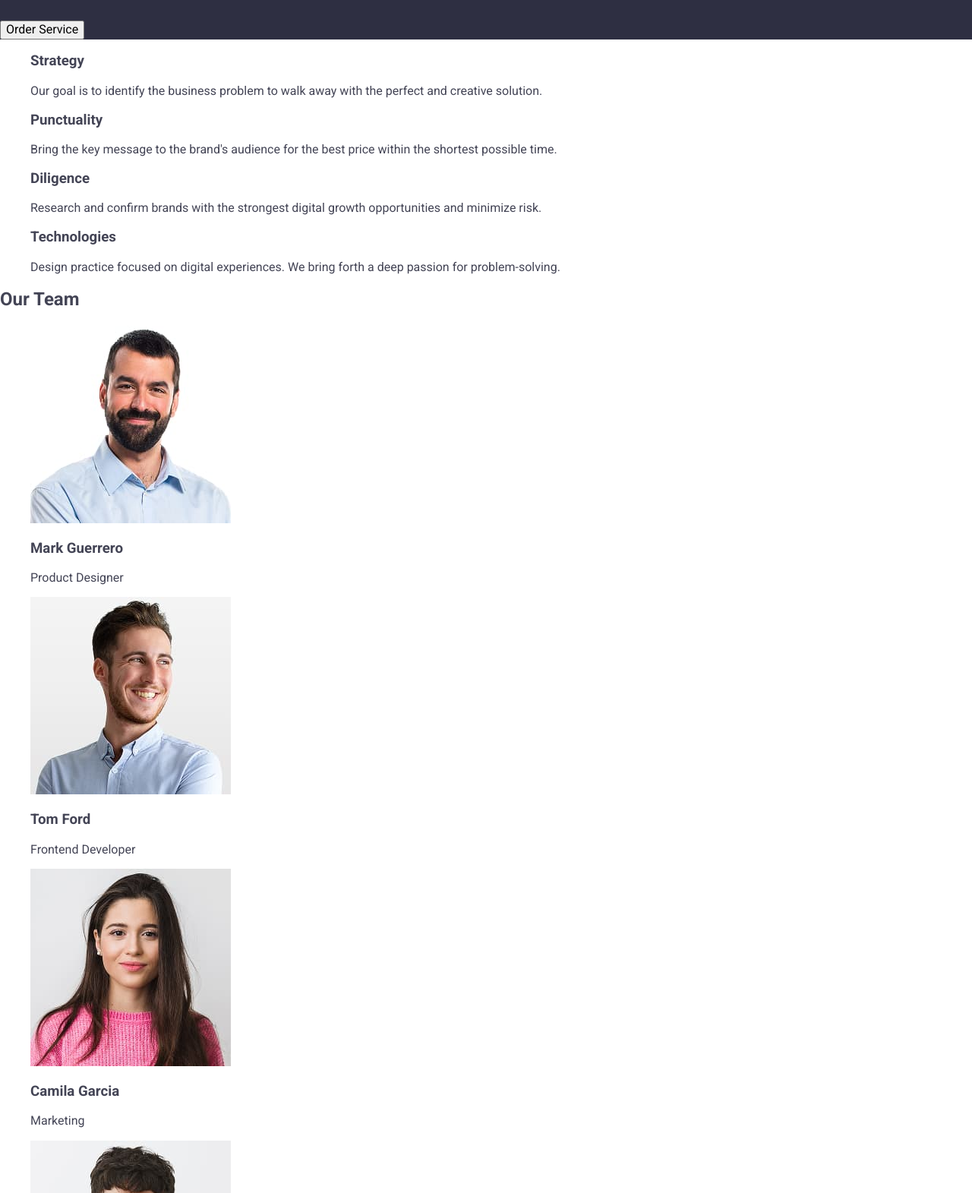
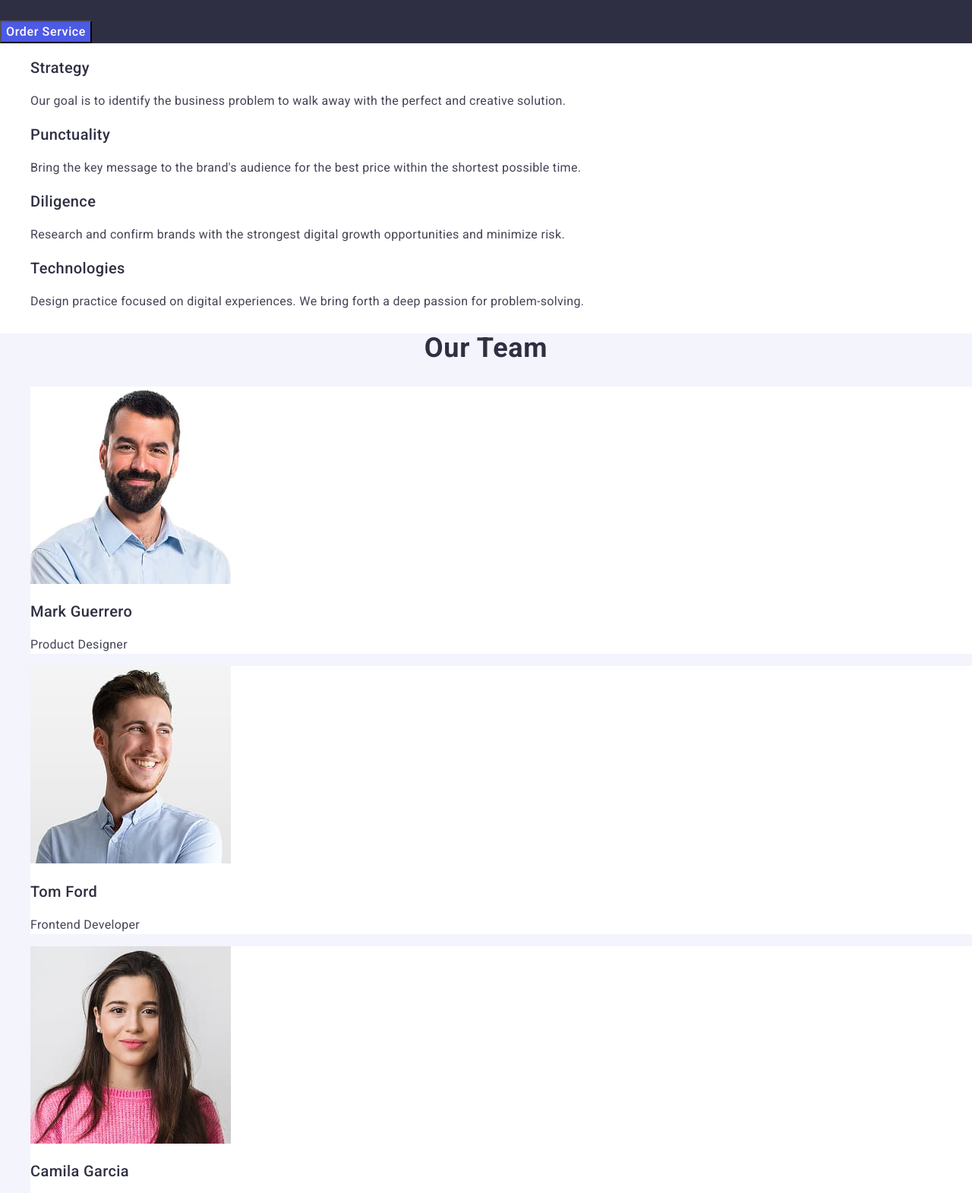
Before and after one commit to olegkudyn/goit-markup-hw-02, a plain HTML site: page index.html in a window 1280 px wide. Shown: the part 299-1870 px from the top of the page at 76% size. Drawn offline with nearby package versions, Linux system fonts and the light colour scheme.

Commit message:
fixed version

```diff
--- a/css/styles.css
+++ b/css/styles.css
@@ -1,7 +1,3 @@
-/*font-family: "Roboto",
-serif;
-font-family: "Raleway",
-serif; */
 body  {
     font-family: "Roboto", serif;
     color: #434455;
@@ -11,6 +7,8 @@ ul, ol {
     list-style-type: none;
 }
 a {text-decoration: none;}
+
+
 .logo {
     font-family: "Raleway", sans-serif;
         font-weight: 700;
@@ -23,6 +21,11 @@ a {text-decoration: none;}
 .header-logo .logo-part {
     color: #2e2f42;
 }
+.footer-logo .logo-part {
+    color: #f4f4fd;;
+}
+
+
 .nav-link {
     font-weight: 500;
     font-size: 16px;
@@ -34,7 +37,6 @@ a {text-decoration: none;}
 .nav-link:focus {
      color: #404bbf;
 }
-
 .address {
     font-style: normal;
 }
@@ -48,14 +50,90 @@ a {text-decoration: none;}
 .address-link:focus {
     color: #404bbf
 }
-.page-hero {
-    background-color: #2e2f42;;
-}
+
+
 .hero-title {
         font-weight: 700;
         font-size: 56px;
-        line-height: 1.07143;
+        line-height: 1.07;
         letter-spacing: 0.02em;
         text-align: center;
         color: #fff;
 }
+
+.hero-button {
+        font-weight: 500;
+        font-size: 16px;
+        line-height: 1.5;
+        letter-spacing: 0.04em;
+        color: #fff;
+        background-color: #4d5ae5;
+}
+.hero-button {
+    cursor: pointer;
+}
+.hero-button:hover,
+.hero-button:focus {
+    background-color: #404bbf;
+}
+.page-hero {
+    background-color: #2e2f42;
+    ;
+}
+
+
+.page-subtitle {
+        font-weight: 500;
+        font-size: 20px;
+        line-height: 1.2;
+        letter-spacing: 0.02em;
+        color: #2e2f42;
+}
+.subtitle-description {
+        font-size: 16px;
+        line-height: 1.5;
+        letter-spacing: 0.02em;
+        color: #434455;
+}
+
+
+.title {
+        font-weight: 700;
+        font-size: 36px;
+        line-height: 1.11;
+        letter-spacing: 0.02em;
+        text-align: center;
+        color: #2e2f42;
+        text-transform: capitalize;
+}
+.team-subtitle {
+    font-weight: 500;
+    font-size: 20px;
+    line-height: 1.2;
+    letter-spacing: 0.02em;
+    color: #2e2f42;
+}
+.team-description {
+        font-weight: 400;
+        font-size: 16px;
+        line-height: 1.5;
+        letter-spacing: 0.02em;
+        color: #434455;
+}
+.page-team {
+    background-color: #f4f4fd;
+}
+.team-item {
+    background-color: #fff;
+}
+
+.page-footer {
+    background-color: #2e2f42;
+}
+.text-footer {
+        font-weight: 400;
+        font-size: 16px;
+        line-height: 1.5;
+        letter-spacing: 0.02em;
+        color: #f4f4fd;
+}
--- a/index.html
+++ b/index.html
@@ -20,7 +20,6 @@
     <title>Web Studio</title>
   </head>
   <body>
-
     <header class="page-header">
       <nav class="header-nav">
         <a class="logo header-logo" href="./index.html"
@@ -34,7 +33,7 @@
             <a class="nav-link" href="">Portfolio</a>
           </li>
           <li class="nav-item">
-            <a class="nav-link" href=""">Contacts</a>
+            <a class="nav-link" href="">Contacts</a>
           </li>
         </ul>
       </nav>
@@ -55,93 +54,98 @@
     </header>
 
     <main>
-
       <section class="page-hero">
         <h1 class="hero-title">Effective Solutions for Your Business</h1>
         <button class="hero-button" type="button">Order Service</button>
       </section>
 
-      <section>
-        <h2 hidden>Advantages</h2>
-        <ul>
-          <li>
-            <h3>Strategy</h3>
-            <p>
+      <section class="page-advantage">
+        <h2 hidden>Advantage</h2>
+        <ul class="advantage-list">
+          <li class="advantage-item">
+            <h3 class="page-subtitle">Strategy</h3>
+            <p class="subtitle-description">
               Our goal is to identify the business problem to walk away with the
               perfect and creative solution.
             </p>
           </li>
-          <li>
-            <h3>Punctuality</h3>
-            <p>
+          <li class="advantage-item">
+            <h3 class="page-subtitle">Punctuality</h3>
+            <p class="subtitle-description">
               Bring the key message to the brand's audience for the best price
               within the shortest possible time.
             </p>
           </li>
-          <li>
-            <h3>Diligence</h3>
-            <p>
+          <li class="advantage-item">
+            <h3 class="page-subtitle">Diligence</h3>
+            <p class="subtitle-description">
               Research and confirm brands with the strongest digital growth
               opportunities and minimize risk.
             </p>
           </li>
-          <li>
-            <h3>Technologies</h3>
-            <p>
+          <li class="advantage-item">
+            <h3 class="page-subtitle">Technologies</h3>
+            <p class="subtitle-description">
               Design practice focused on digital experiences. We bring forth a
               deep passion for problem-solving.
             </p>
           </li>
         </ul>
       </section>
-      <section>
-        <h2>Our Team</h2>
-        <ul>
-          <li>
+
+      <section class="page-team">
+        <h2 class="title">Our Team</h2>
+        <ul class="team-list">
+          <li class="team-item">
             <img
               src="./images/img-3.jpg"
               alt="photo Mark Guerrero"
+              class="team-image"
               width="264"
               height="260"
             />
-            <h3>Mark Guerrero</h3>
-            <p>Product Designer</p>
+            <h3 class="team-subtitle">Mark Guerrero</h3>
+            <p class="team-description">Product Designer</p>
           </li>
-          <li>
+          <li class="team-item">
             <img
               src="./images/img-2.jpg"
               alt="photo Tom Ford"
+              class="team-image"
               width="264"
               height="260"
             />
-            <h3>Tom Ford</h3>
-            <p>Frontend Developer</p>
+            <h3 class="team-subtitle">Tom Ford</h3>
+            <p class="team-description">Frontend Developer</p>
           </li>
-          <li>
+          <li class="team-item">
             <img
               src="./images/img-1.jpg"
               alt="photo Camila Garcia"
+              class="team-image"
               width="264"
               height="260"
             />
-            <h3>Camila Garcia</h3>
-            <p>Marketing</p>
+            <h3 class="team-subtitle">Camila Garcia</h3>
+            <p class="team-description">Marketing</p>
           </li>
-          <li>
+          <li class="team-item">
             <img
               src="./images/img.jpg"
               alt="photo Daniel Wilson"
+              class="team-image"
               width="264"
               height="260"
             />
-            <h3>Daniel Wilson</h3>
-            <p>UI Designer</p>
+            <h3 class="team-subtitle">Daniel Wilson</h3>
+            <p class="team-description">UI Designer</p>
           </li>
         </ul>
       </section>
+
       <!--Нова секція-->
-      <section>
-        <h2>Our Portfolio</h2>
+      <section class="page-portfolio">
+        <h2 class="title">Our Portfolio</h2>
         <ul>
           <li>
             <img
@@ -150,8 +154,8 @@
               width="360"
               height="300"
             />
-            <h3>Banking App</h3>
-            <p>App</p>
+            <h3 class="page-subtitle">Banking App</h3>
+            <p class="subtitle-description">App</p>
           </li>
           <li>
             <img
@@ -160,8 +164,8 @@
               width="360"
               height="300"
             />
-            <h3>Cashless Payment</h3>
-            <p>Marketing</p>
+            <h3 class="page-subtitle">Cashless Payment</h3>
+            <p class="subtitle-description">Marketing</p>
           </li>
           <li>
             <img
@@ -170,8 +174,8 @@
               width="360"
               height="300"
             />
-            <h3>Meditation App</h3>
-            <p>App</p>
+            <h3 class="page-subtitle">Meditation App</h3>
+            <p class="subtitle-description">App</p>
           </li>
           <li>
             <img
@@ -180,8 +184,8 @@
               width="360"
               height="300"
             />
-            <h3>Taxi Service</h3>
-            <p>Marketing</p>
+            <h3 class="page-subtitle">Taxi Service</h3>
+            <p class="subtitle-description">Marketing</p>
           </li>
           <li>
             <img
@@ -190,8 +194,8 @@
               width="360"
               height="300"
             />
-            <h3>Screen Illustrations</h3>
-            <p>Design</p>
+            <h3 class="page-subtitle">Screen Illustrations</h3>
+            <p class="subtitle-description">Design</p>
           </li>
           <li>
             <img
@@ -200,16 +204,19 @@
               width="360"
               height="300"
             />
-            <h3>Online Courses</h3>
-            <p>Marketing</p>
+            <h3 class="page-subtitle">Online Courses</h3>
+            <p class="subtitle-description">Marketing</p>
           </li>
         </ul>
       </section>
       <!--Кінець нової секції-->
     </main>
-    <footer>
-      <a href="./index.html">WebStudio</a>
-      <p>
+
+    <footer class="page-footer">
+      <a class="logo footer-logo" href="./index.html"
+        >Web<span class="logo-part">Studio</span></a
+      >
+      <p class="text-footer">
         Increase the flow of customers and sales for your business with digital
         marketing & growth solutions.
       </p>
```
